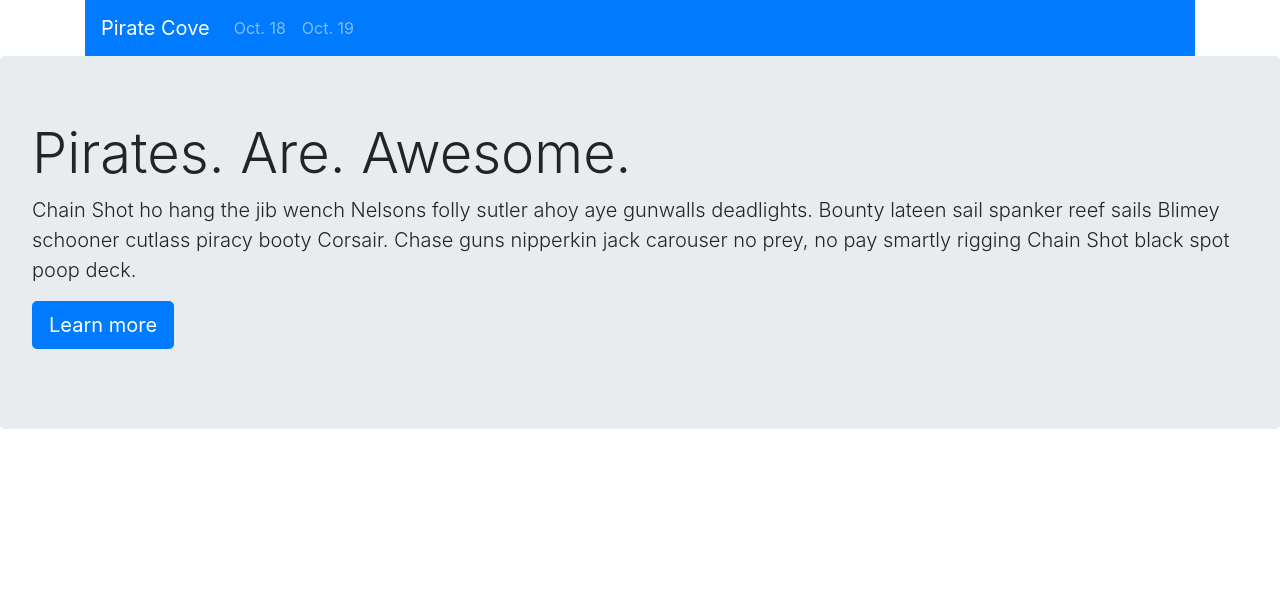
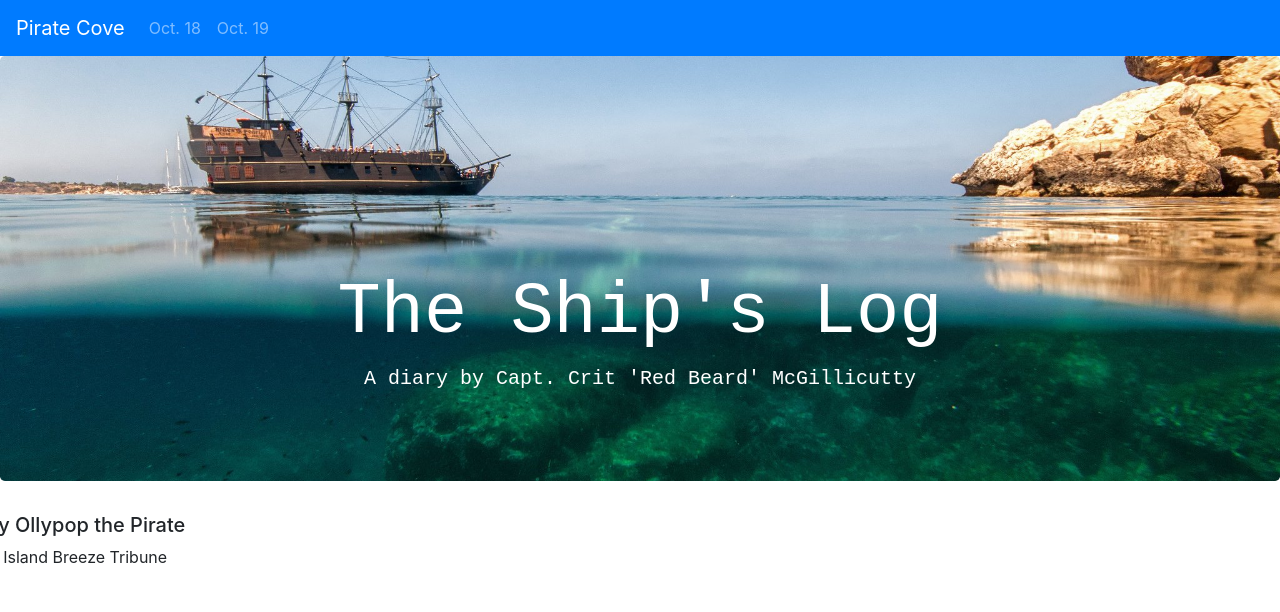
Before and after one commit to thatchickfromohio/kara-bootstrap-practice, a website: page docs/index.html in a window 1280 px wide. Drawn offline with nearby package versions, Linux system fonts and the light colour scheme.

Commit message:
finally fixed jumbotron on bootstrap practice

```diff
--- a/docs/index.html
+++ b/docs/index.html
@@ -10,7 +10,7 @@
 
   <body>
     <!-- Content starts here -->
-    <div class="container">
+
         <div id="nav">
         <nav class="navbar navbar-expand-lg navbar-dark bg-primary ">
             <a class="navbar-brand" href="#">Pirate Cove</a>
@@ -22,24 +22,42 @@
                 </li>
                 <li class="nav-item">
                   <a class="nav-link" href="#">Oct. 19</a>
+                  <div id="mybtn">
                 </li>
               </ul>
             </div>
           </nav>
           </div>
+
+      <div class="jumbotron">
+        <h1 class="display-3">The Ship's Log</h1>
+        <p class="lead">A diary by Capt. Crit 'Red Beard' McGillicutty</p>
       </div>
 
-      <div class="jumbotron">
-        <h1 class="display-4">Pirates. Are. Awesome.</h1>
-        <p class="lead">Chain Shot ho hang the jib wench Nelsons folly sutler ahoy aye gunwalls deadlights. Bounty lateen sail spanker reef sails Blimey schooner cutlass piracy booty Corsair. Chase guns nipperkin jack carouser no prey, no pay smartly rigging Chain Shot black spot poop deck.</p>
-        <p class="lead">
-          <a class="btn btn-primary btn-lg" href="#" role="button">Learn more</a>
-        </p>
-      </div>
+      <section>
+          <div class="row"
+            <div class="col-sm-12 col-lg-4">
+               <div class="mb-4">
+                  <div class="body text-center">
+                    <h5 class="byline">By Ollypop the Pirate</h5>
+                    <p class="source">Island Breeze Tribune</p>
+                  <a href="https://en.wikipedia.org/wiki/Blackbeard"
+              <div class="body text-center">
+                <div class="row"
+          <div class=" col-sm-12 col-lg-4></div>
+            <div class="mb-4"</div>
+
+
+      </section>
+
+
 
     <!-- Closing scripts here -->
     <script src="js/jquery.min.js"></script>
     <script src="js/popper.min.js"></script>
     <script src="js/bootstrap.min.js"></script>
+
+    </div>
+    <div class="container"></div>
   </body>
 </html>
--- a/src/scss/styles.scss
+++ b/src/scss/styles.scss
@@ -9,3 +9,20 @@
 .nav-link:hover {
     text-decoration: underline; ;
 }
+      .active, .btn:hover {
+        background-color: #666;
+        color: white;
+      }
+
+.jumbotron {
+    color: white;
+    background: url("../media/pirate-ship.jpg") no-repeat center;
+    text-align: center;
+    font-family: 'Courier New', Courier, monospace;
+    background-size: cover;
+    min-height: 425px;
+    padding-block-end: 3px;
+    .display-3 {
+        margin-top: 150px;
+    }
+}
```
Also changed, not shown: docs/css/styles.css, docs/media/kraken01.jpg (added), docs/media/kraken02.jpg (added), docs/media/kraken03.jpg (added), docs/media/pirate-ship.jpg (added), docs/media/pirate.jpg (added).
